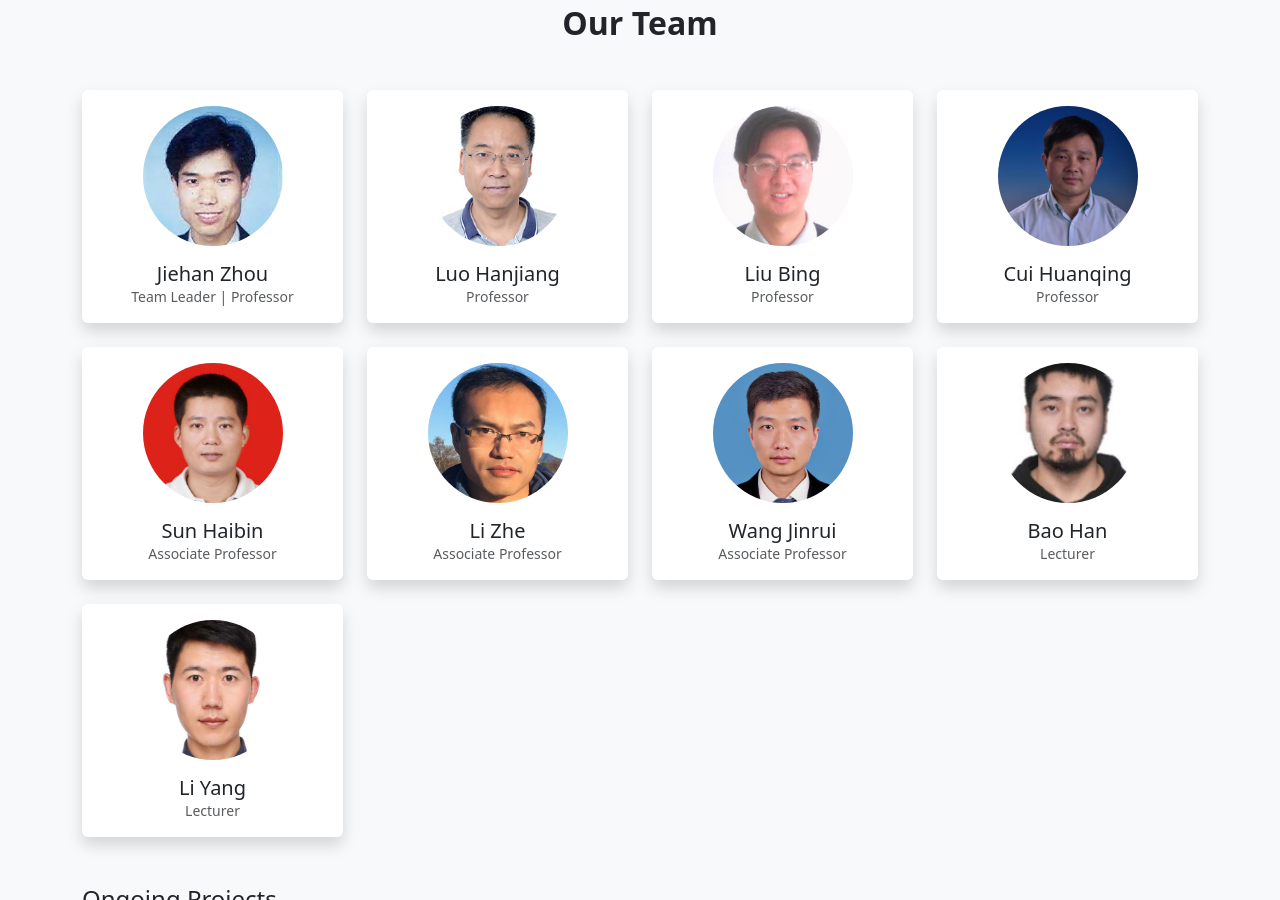
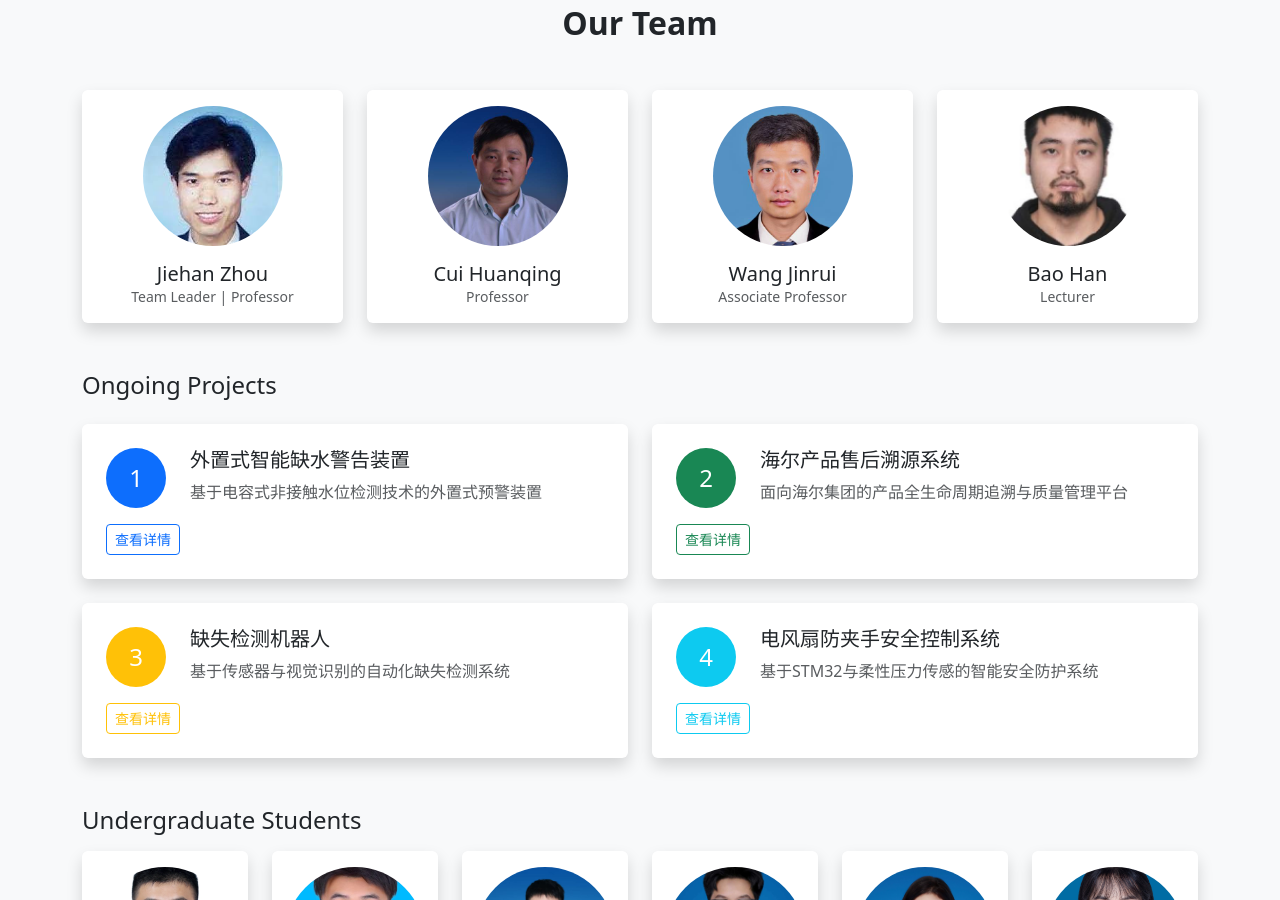
Before and after one commit to fablab4cogtwins/fablab4cogtwins.github.io, a Jekyll site: the page built from index.html, in a window 1280 px wide and 900 px high, scrolled down 905 px. Built offline with Jekyll 4.4.1, drawn with Linux system fonts in a browser that asks for light colours; the list of posts is cut into pages by our own code.

Commit message:
Update lab_members.yml

```diff
--- a/_data/lab_members.yml
+++ b/_data/lab_members.yml
@@ -3,30 +3,10 @@
   photo: "/assets/imgs/jiehan.jpg"
   title: "Team Leader | Professor"
 
-- name: "Luo Hanjiang"
-  profile: "/luo_hanjiang"
-  photo: "/assets/imgs/luo_hanjiang.png"
-  title: "Professor"
-
-- name: "Liu Bing"
-  profile: "/liu_bing"
-  photo: "/assets/imgs/liu_bing.jpg"
-  title: "Professor"
-
 - name: "Cui Huanqing"
   profile: "/cui_huanqing"
   photo: "/assets/imgs/cui_huanqing.jpg"
   title: "Professor"
-
-- name: "Sun Haibin"
-  profile: "/sun_haibin"
-  photo: "/assets/imgs/sun_haibin.jpg"
-  title: "Associate Professor"
-
-- name: "Li Zhe"
-  profile: "/li_zhe"
-  photo: "/assets/imgs/li_zhe.jpg"
-  title: "Associate Professor"
 
 - name: "Wang Jinrui"
   profile: "/wang_jinrui"
@@ -37,8 +17,3 @@
   profile: "/bao_han"
   photo: "/assets/imgs/bao_han.png"
   title: "Lecturer"
-
-- name: "Li Yang"
-  profile: "/li_yang"
-  photo: "/assets/imgs/li_yang.jpg"
-  title: "Lecturer"
```
